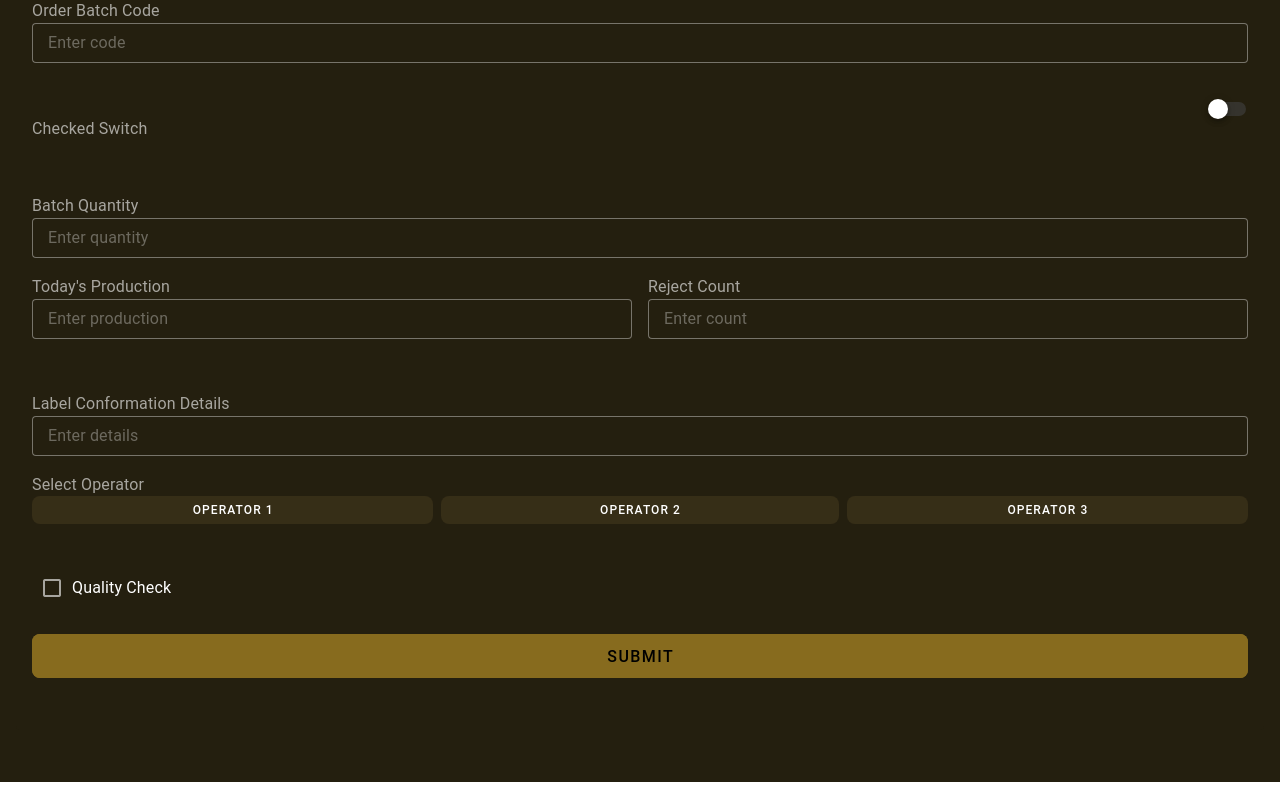
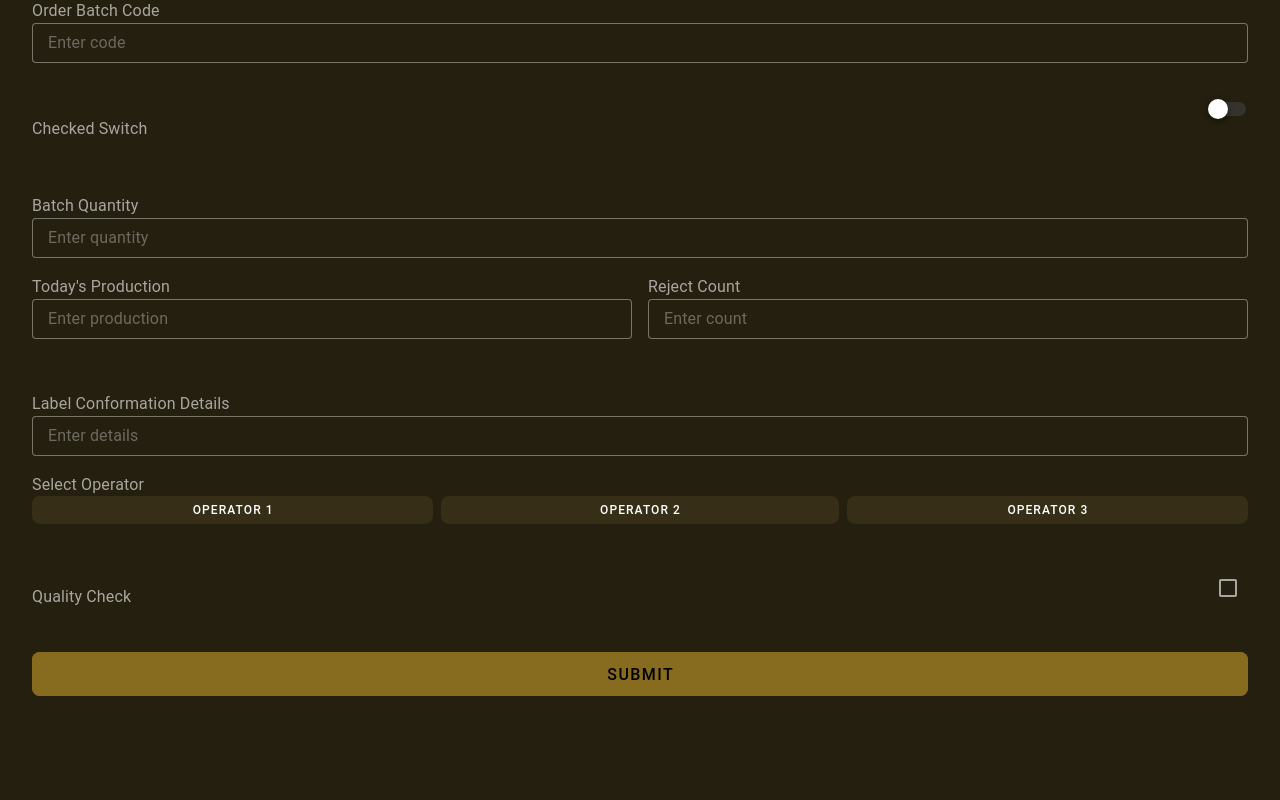
Before and after one commit to Ruukshan/tcjlk-pms, a Vue app: page / in a window 1280 px wide. Shown: the part 456-1256 px from the top of the page. Built offline with nearby package versions, Linux system fonts and the light colour scheme; no server answers.

Commit message:
Refactor quality check section layout for improved alignment and styling in TjcPackingPage

```diff
--- a/src/views/TjcPackingPage.vue
+++ b/src/views/TjcPackingPage.vue
@@ -175,18 +175,20 @@
             </div>
 
             <!-- Quality Check -->
-            <div>
-              <div class="quality-check-section">
-                <v-checkbox
-                  v-model="formData.qualityCheck"
-                  color="button"
-                  hide-details
+            <div style="
+                display: flex;
+                align-items: center;
+                justify-content: space-between;
+              ">
+              <v-label>Quality Check</v-label>
+              <v-checkbox
+                v-model="formData.qualityCheck"
+                color="button"
+                hide-details
                 >
-                  <template #label>
-                    <span class="field-label">Quality Check</span>
-                  </template>
+
                 </v-checkbox>
-              </div>
+
             </div>
 
             <!-- Submit Button -->
```
